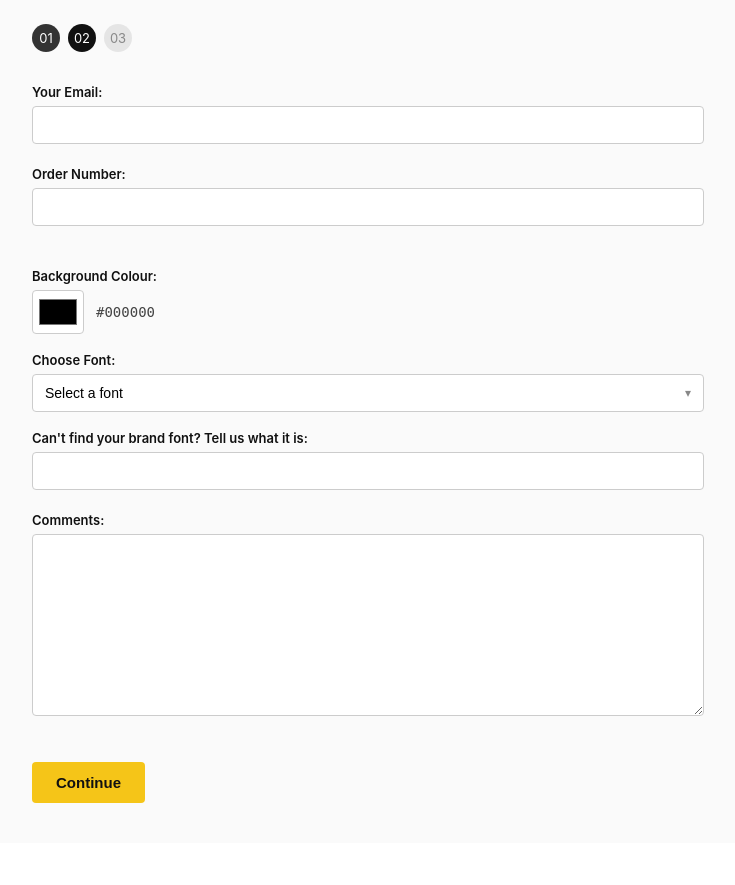
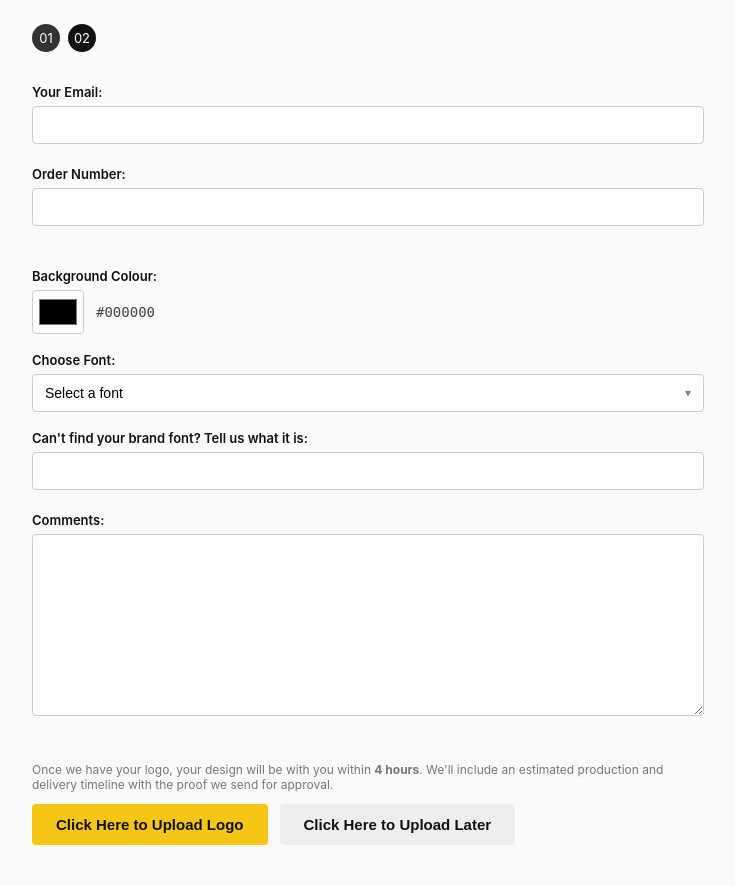
Before and after one commit to M-MAX-MAX/builderssigns-designer, a Django app: template designer/templates/designer/step2_details.html in a window 1280 px wide. Shown: the part 147-1032 px from the top of the page, without its empty margins (272-1007 px from the left). Before the commit the page ends 950 px from the top, so only its background shows below. Run offline with Django 4.2, Linux system fonts and the light colour scheme; the template is opened without the code that fills it: values that come from a table or form of the project are taken from there, others are empty.

Commit message:
Collapse to 2 steps: upload choice moves onto the details page
Step 3 (upload-now/later + confirmation) is gone as a distinct numbered
step. Page 2 now ends with two submit buttons on the same form:

- "Click Here to Upload Logo" -> saves the details, emails admin, then
  redirects straight out to the standalone Dropbox-backed uploader.
- "Click Here to Upload Later" -> saves the details, emails admin, then
  emails the client the uploader link and lands on a minimal
  confirmation page (upload_later.html) since there's nowhere useful
  to redirect them to yet.

The "4 hours" / production-timeline messaging moved onto page 2 itself
(true regardless of path), and the association note now points to
"below" instead of "the next step" since the upload action is on the
same page. Step nav is down to 01/02.

Co-Authored-By: Claude Sonnet 5 <noreply@anthropic.com>

```diff
--- a/designer/management/commands/seed_templates.py
+++ b/designer/management/commands/seed_templates.py
@@ -47,7 +47,7 @@ GROUPS = [
                 'type': 'choice',
                 'required': False,
                 'choices': ['Master Builders', 'HIA'],
-                'note': "Have a different association? Upload it with your logo on the next step.",
+                'note': "Have a different association? Upload it along with your logo below.",
             },
         ],
         'templates': ['Full Centered', 'Full Left', 'Full Stacked', 'Full Banner'],
--- a/designer/templates/designer/_steps.html
+++ b/designer/templates/designer/_steps.html
@@ -1,5 +1,4 @@
 <div class="steps">
   <a href="{% url 'designer:gallery' %}" class="{% if current > 1 %}done{% elif current == 1 %}active{% endif %}">01</a>
-  <a href="{% url 'designer:details' %}" class="{% if current > 2 %}done{% elif current == 2 %}active{% endif %}">02</a>
-  <a href="{% url 'designer:logo' %}" class="{% if current == 3 %}active{% endif %}">03</a>
+  <a href="{% url 'designer:details' %}" class="{% if current == 2 %}active{% endif %}">02</a>
 </div>
--- a/designer/templates/designer/base.html
+++ b/designer/templates/designer/base.html
@@ -36,6 +36,8 @@
     .errorlist { color: #c0392b; font-size: 12px; margin: 0 0 6px; padding: 0; list-style: none; }
     .btn { display: inline-block; background: var(--bs-yellow); color: var(--bs-black); font-weight: 700; border: none; padding: 12px 24px; border-radius: 4px; cursor: pointer; font-size: 15px; text-decoration: none; }
     .btn:hover { opacity: .9; }
+    .btn-secondary { background: #eee; }
+    .button-row { display: flex; gap: 12px; flex-wrap: wrap; }
     .checkbox-row label { display: inline-flex; align-items: center; gap: 6px; font-weight: 400; margin-right: 16px; }
     .checkbox-row input { width: auto; margin-bottom: 0; }
     .gallery-group { margin-bottom: 40px; }
--- a/designer/templates/designer/step2_details.html
+++ b/designer/templates/designer/step2_details.html
@@ -98,7 +98,15 @@
       </div>
     </fieldset>
 
-    <button type="submit" class="btn">Continue</button>
+    <p class="help">
+      Once we have your logo, your design will be with you within <strong>4 hours</strong>. We'll
+      include an estimated production and delivery timeline with the proof we send for approval.
+    </p>
+
+    <div class="button-row">
+      <button type="submit" name="upload_choice" value="now" class="btn">Click Here to Upload Logo</button>
+      <button type="submit" name="upload_choice" value="later" class="btn btn-secondary">Click Here to Upload Later</button>
+    </div>
   </form>
 
   <script>
--- a/designer/urls.py
+++ b/designer/urls.py
@@ -8,5 +8,5 @@ urlpatterns = [
     path('', views.template_gallery, name='gallery'),
     path('select/<slug:slug>/', views.select_template, name='select_template'),
     path('details/', views.details, name='details'),
-    path('logo/', views.logo, name='logo'),
+    path('upload-later/', views.upload_later, name='upload_later'),
 ]
```
Also changed, not shown: designer/emails.py (+18 -0 lines), designer/templates/designer/step3_logo.html (deleted, +0 -22 lines), designer/templates/designer/upload_later.html (added, +13 -0 lines), designer/views.py (+8 -4 lines).
